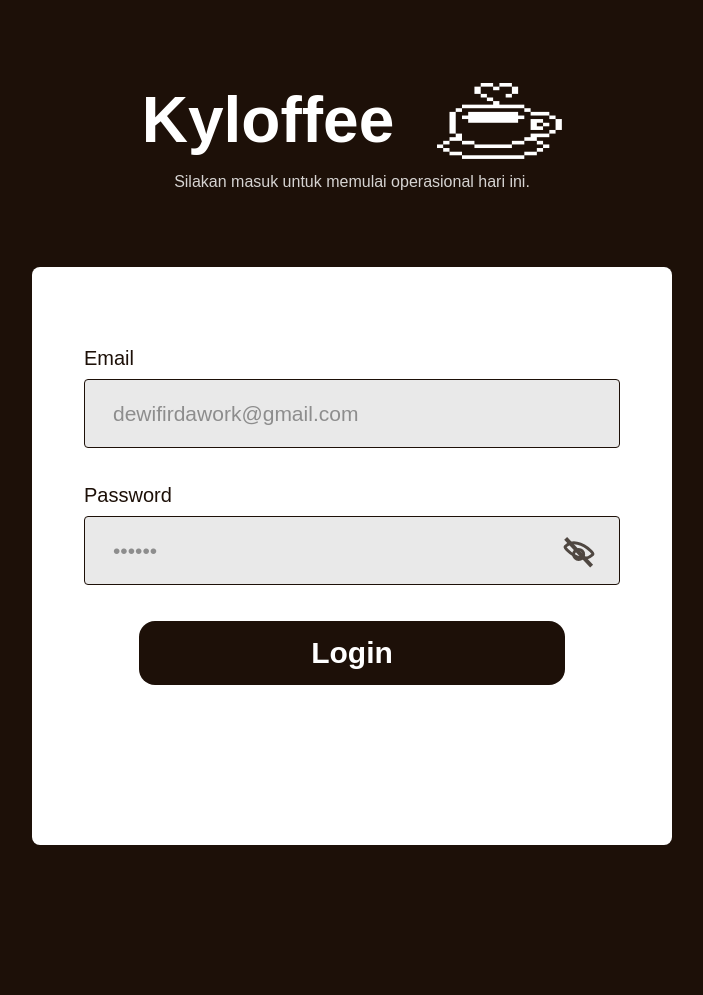
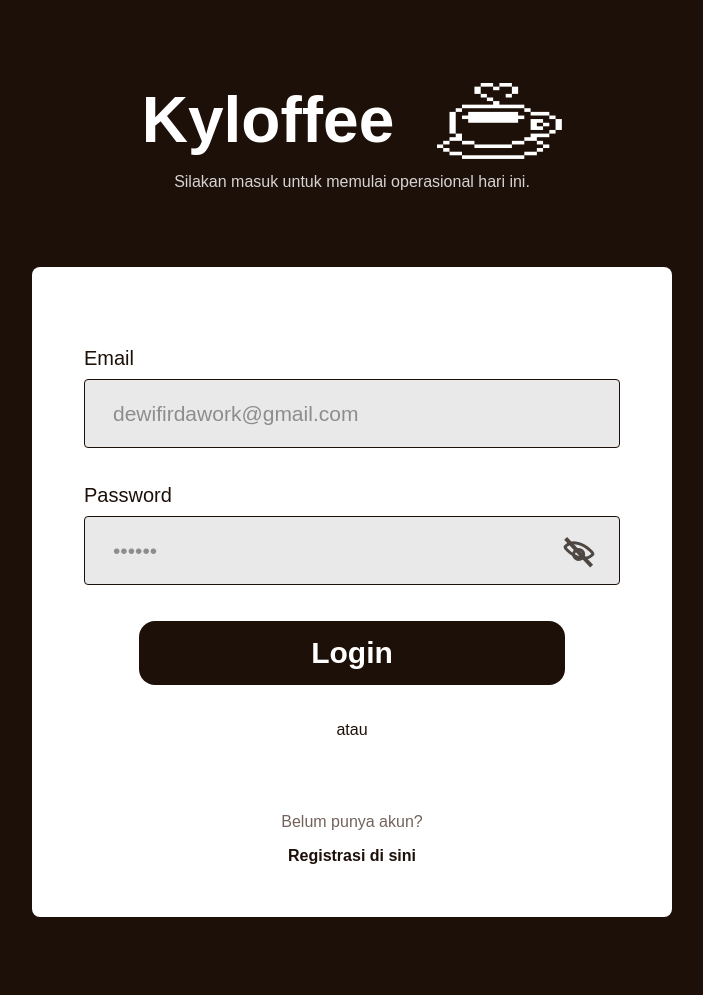
Before and after one commit to dfirdaa/PA_Kyloffee, a Flask app: page /login in a window 1280 px wide. Shown: the whole page, without its empty margins (288-991 px from the left). Before the commit the page ends 845 px from the top, so only its background shows below. Run offline with Flask 3, Linux system fonts and the light colour scheme.

Commit message:
halaman login

```diff
--- a/PA_KYLOFFEE/KYLOFFEE/static/css/style.css
+++ b/PA_KYLOFFEE/KYLOFFEE/static/css/style.css
@@ -437,6 +437,7 @@ input[type="password"]::-ms-clear { display: none; }
 .print-summary-grid strong { font-size: 18px; }
 .print-table { width:100%; border-collapse: collapse; }
 .print-table th, .print-table td { border:1px solid #ddd; padding:10px; text-align:left; }
+
 @media print { .no-print { display:none; } .print-page { padding:0; background:white; } }
 
 @media (max-width: 760px) {
--- a/PA_KYLOFFEE/KYLOFFEE/templates/login.html
+++ b/PA_KYLOFFEE/KYLOFFEE/templates/login.html
@@ -39,6 +39,18 @@
                 </div>
 
                 <button type="submit" class="auth-button">Login</button>
+
+            <div class="auth-divider">
+        <span>atau</span>
+        </div>
+
+<div class="auth-switch">
+    <p>Belum punya akun?</p>
+    <a href="{{ url_for('register_owner') }}">
+        Registrasi di sini
+    </a>
+</div>
+
             </form>
         </section>
     </section>
```
Also changed, not shown: PA_KYLOFFEE/KYLOFFEE/database.db.
